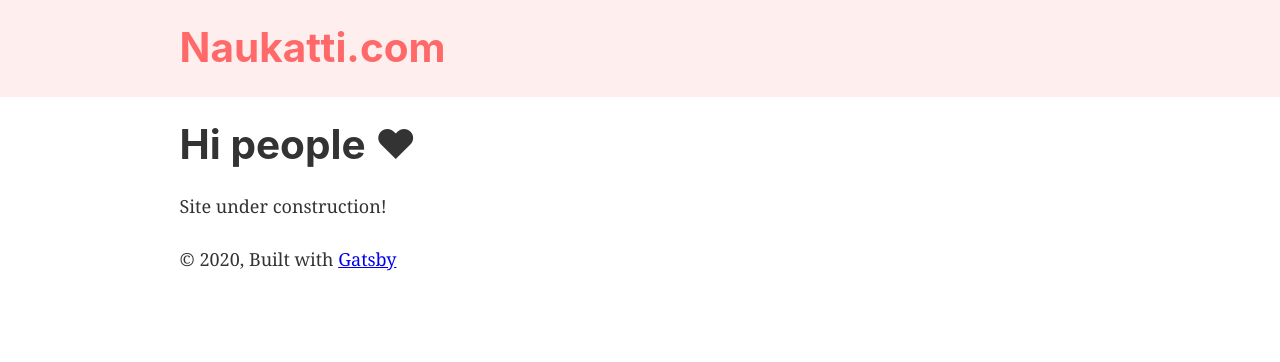
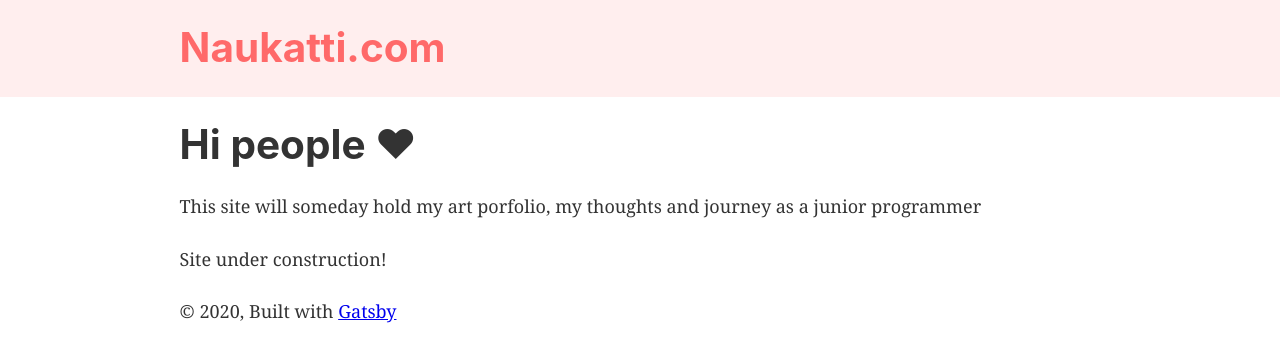
Before and after one commit to naukatti/naukatti.com, a Gatsby site: page / in a window 1280 px wide. Built offline with nearby package versions, Linux system fonts and the light colour scheme; Gatsby itself is replaced by a stand-in of ours.

Commit message:
updated description and css

```diff
--- a/src/pages/index.js
+++ b/src/pages/index.js
@@ -8,6 +8,7 @@ const IndexPage = () => (
   <Layout>
     <SEO title="Home" />
     <h1>Hi people ❤</h1>
+    <p>This site will someday hold my art porfolio, my thoughts and journey as a junior programmer</p>
     <p>Site under construction!</p>
   </Layout>
 )
```
Also changed, not shown: src/components/layout.css (+9 -0 lines).
